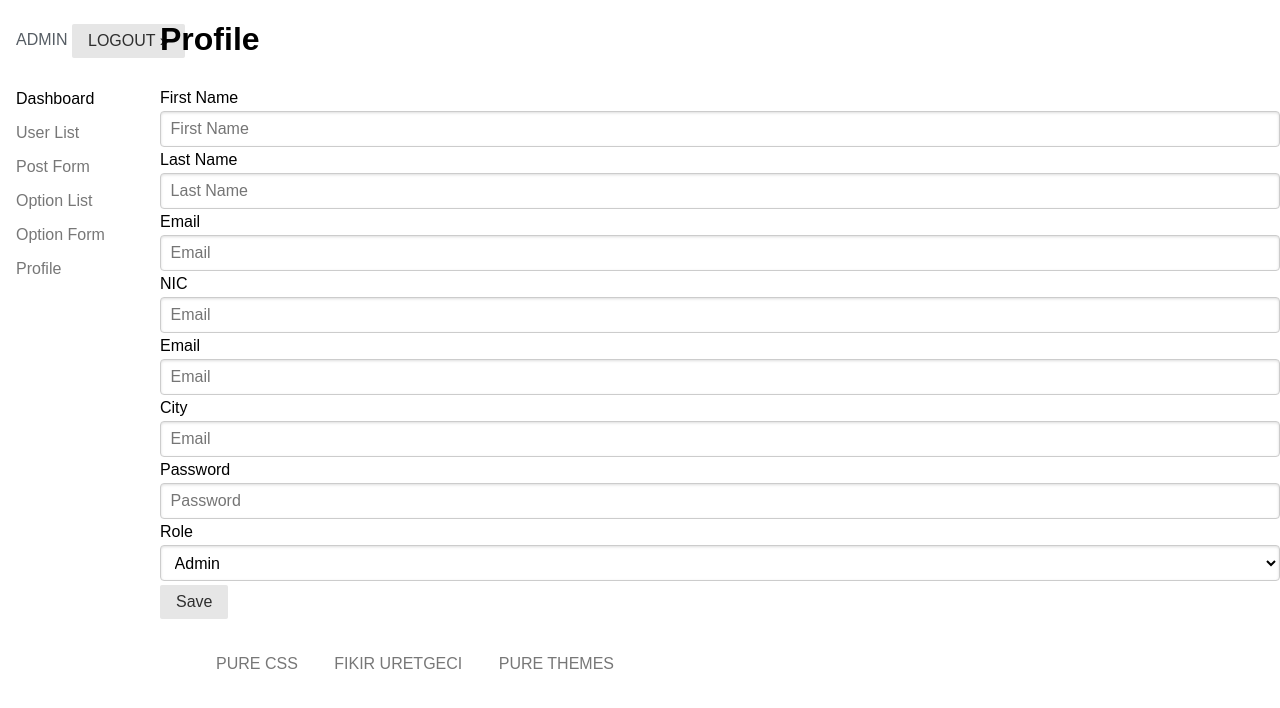
After one commit to reshanmadushanka/Smart-Car-Park, a PHP site: page /admin/register_user.php in a window 1280 px wide. The commit adds this page. Shown: the top 708 px of the page. Run offline with PHP 8.4, Linux system fonts and the light colour scheme; the visitor is signed in with stand-in values (Sample User, id 1); data that the repository does not hold is empty.

Commit message:
admi user reg

```diff
--- a/admin/header.php
+++ b/admin/header.php
@@ -28,7 +28,7 @@ include('../sessions.php');
                             <a href="dashboard.html" class="pure-menu-link">Dashboard</a>
                         </li>
                         <li>
-                            <a href="../admin/user/index.php" class="pure-menu-link">User List</a>
+                            <a href="../admin/user_list.php" class="pure-menu-link">User List</a>
                         </li>
                         <li>
                             <a href="post-form.html" class="pure-menu-link">Post Form</a>
--- /dev/null
+++ b/admin/register_user.php
@@ -0,0 +1,67 @@
+<?php include '../admin/header.php';
+if(isset($_POST) & !empty($_POST)){
+}
+?>
+<div class="content pure-u-1 pure-u-md-21-24">
+            <div class="header-small">
+
+                <div class="items">
+                    <h1 class="subhead">Profile</h1>
+<!--
+                    <aside class="pure-message message-success">
+                        <p><strong>SUCCESS</strong>: Success message.</p>
+                    </aside>
+                    <aside class="pure-message message-error">
+                        <p><strong>ERROR</strong>: Error message.</p>
+                    </aside>
+                    <aside class="pure-message message-warning">
+                        <p><strong>WARNING</strong>: Warning message.</p>
+                    </aside> -->
+                    <form action="register_user.php" method="post" novalidate autocomplete="off" class="pure-form pure-form-stacked">
+                        <fieldset>
+                            <label for="firstname">First Name</label>
+                            <input id="f_name" name="f_name" type="text" placeholder="First Name" class="pure-input-1" value="">
+
+                            <label for="lastname">Last Name</label>
+                            <input id="l_name" name="l_name" type="text" placeholder="Last Name" class="pure-input-1" value="">
+
+                            <label for="email">Email</label>
+                            <input id="email" type="email" name="email" placeholder="Email" class="pure-input-1" value="" >
+
+                           <label for="email">NIC</label>
+                            <input id="email" type="number" name="email" placeholder="Email" class="pure-input-1" value="" >
+
+                            <label for="email">Email</label>
+                            <input id="nic" type="text" name="nic" placeholder="Email" class="pure-input-1" value="" >
+
+                            <label for="email">City</label>
+                            <input id="city" type="text" name="city" placeholder="Email" class="pure-input-1" value="" >
+
+                            <label for="password">Password</label>
+                            <input id="password" name="password" type="password" placeholder="Password" class="pure-input-1" value="">
+
+                            <label for="role">Role</label>
+                            <select id="role" name="role" class="pure-input-1">
+                                <option value="1">Admin</option>
+                                <option value="2">Customer</option>
+                                <option value="3">Manager</option>
+                            </select>
+
+                            <!-- <input type="hidden" name="id" value="1"> -->
+                            <button type="submit" class="pure-button button-success">Save</button>
+                        </fieldset>
+                    </form>
+                </div>
+
+                <div class="footer">
+                    <div class="pure-menu pure-menu-horizontal">
+                        <ul>
+                            <li class="pure-menu-item"><a href="http://purecss.io/" class="pure-menu-link">PURE CSS</a></li>
+                            <li class="pure-menu-item"><a href="http://fikiruretgeci.com" class="pure-menu-link">FIKIR URETGECI</a></li>
+                            <li class="pure-menu-item"><a href="http://pure-themes.com" class="pure-menu-link">PURE THEMES</a></li>
+                        </ul>
+                    </div>
+                </div>
+            </div>
+        </div>
+    </div>
--- a/admin/user/index.php
+++ /dev/null
@@ -1 +0,0 @@
-<?php include '../admin/header.php';?>
--- a/database/config.php
+++ b/database/config.php
@@ -1,9 +1,21 @@
 <?php
 
-define('DB_SERVER', 'localhost');
-define('DB_USERNAME', 'root');
-define('DB_PASSWORD', '');
-define('DB_DATABASE', 'car_park_db');
-$db = mysqli_connect(DB_SERVER, DB_USERNAME, DB_PASSWORD, DB_DATABASE);
+// define('DB_SERVER', 'localhost');
+// define('DB_USERNAME', 'root');
+// define('DB_PASSWORD', '');
+// define('DB_DATABASE', 'car_park_db');
+// $db = mysqli_connect(DB_SERVER, DB_USERNAME, DB_PASSWORD, DB_DATABASE);
 
+
+$dsn = 'mysql:hosy=localhost;dbname=car_park_db';
+$username = 'root';
+$password = '';
+
+try{
+    // connect to mysql
+    $db = new PDO($dsn,$username,$password);
+    $db->setAttribute(PDO::ATTR_ERRMODE, PDO::ERRMODE_EXCEPTION);
+} catch (Exception $ex) {
+    echo 'Not Connected '.$ex->getMessage();
+}
 ?>
--- a/sessions.php
+++ b/sessions.php
@@ -1,15 +1,16 @@
 <?php
 
-include("../database/config.php");
+include "../database/config.php";
 session_start();
 
 $user_check = $_SESSION['login_user'];
 
-$ses_sql = mysqli_query($db, "select * from tbl_user where f_name LIKE '$user_check' ");
-$data = $ses_sql->fetch_assoc();
+$ses_sql = $db->prepare("select * from tbl_user where f_name LIKE '$user_check' ");
+$ses_sql->execute();
+$data = $ses_sql->fetch(PDO::FETCH_ASSOC);
+
 $login_session = $data['f_name'];
 
 if (!isset($_SESSION['login_user'])) {
     header("location:login.php");
 }
-?>
```
Also changed, not shown: admin/user_list.php (added, +55 -0 lines), login.php (+5 -5 lines), register.php (+9 -12 lines), admin/user_edit.php (added).
